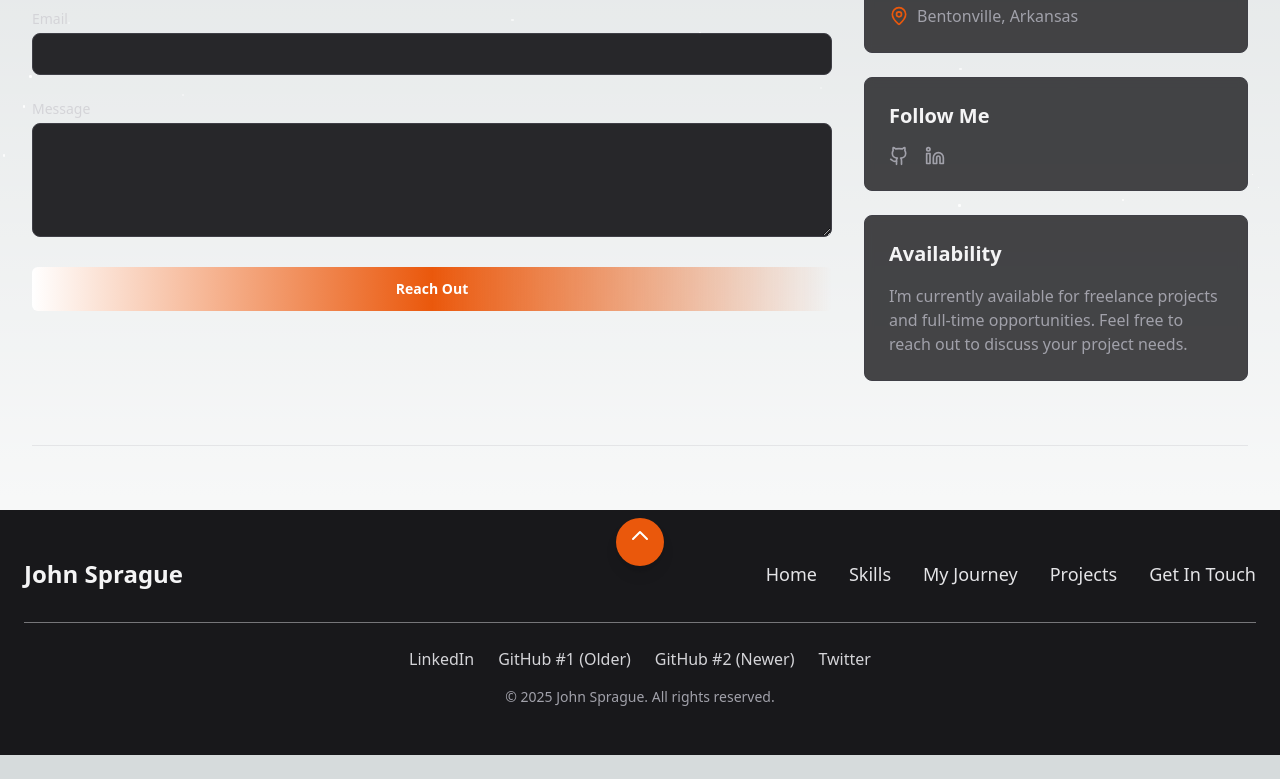
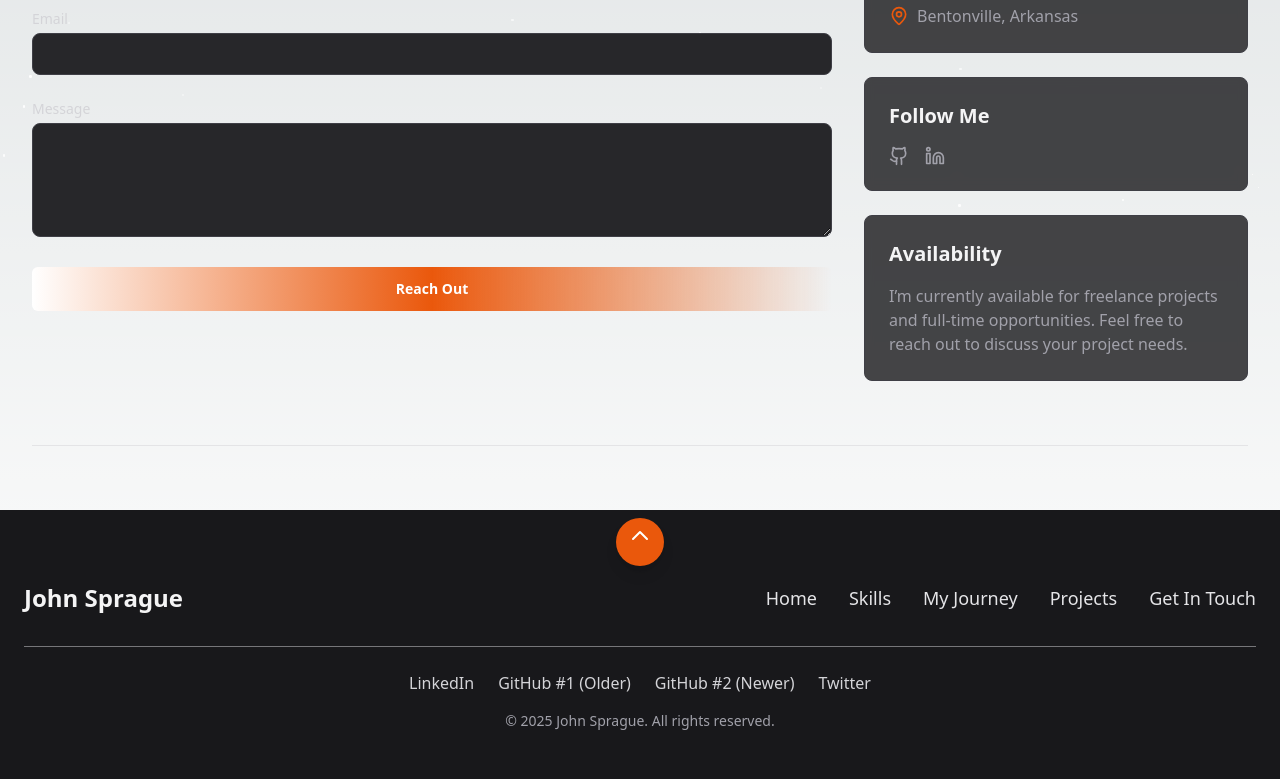
Before and after one commit to john-sprague/code-by-spraguejdev, a React (Vite) app: page /get-in-touch in a window 1280 px wide. Shown: the part 566-1345 px from the top of the page. Before the commit the page ends 1321 px from the top, so only its background shows below. Built offline with nearby package versions, Linux system fonts and the light colour scheme.

Commit message:
fix(footer): add spacing below scroll to top component

```diff
--- a/src/components/Footer.tsx
+++ b/src/components/Footer.tsx
@@ -8,7 +8,7 @@ const Footer: React.FC = () => {
     <footer className="bg-zinc-900 text-zinc-100 py-12 animate-fade-in relative">
       <ScrollToTopButton />
 
-      <div className="px-6 mx-auto max-w-7xl">
+      <div className="px-6 mx-auto max-w-7xl mt-6 ">
         <div className="flex flex-col sm:flex-row justify-between items-center space-y-6 sm:space-y-0">
           <div className="text-2xl font-bold text-center sm:text-left">
             <Link to="/" className="hover:text-purple-600">
```
